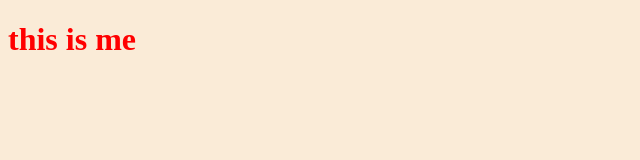
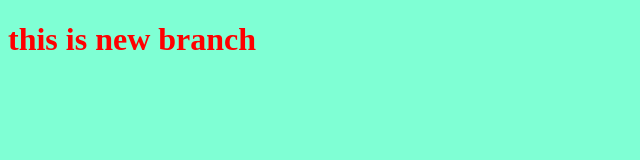
Before and after one commit to Ahmed-Bellhadj/myproject, a plain HTML site: page index.html in a window 1280 px wide. Shown: the whole page, without its empty margins (0-640 px from the left). Drawn offline with Linux system fonts and the light colour scheme.

Commit message:
changing style from the title

```diff
--- a/index.html
+++ b/index.html
@@ -7,7 +7,7 @@
     <link rel="stylesheet" href="style.css">
 </head>
 <body>
-    <h1>this is me </h1>
+    <h1>this is new branch </h1>
     <script src ="app.js"></script>
 </body>
 </html>
--- a/style.css
+++ b/style.css
@@ -1,4 +1,4 @@
 h1 {color:red}
 body{
-    background-color: antiquewhite;
+    background-color: aquamarine;
 }
```
